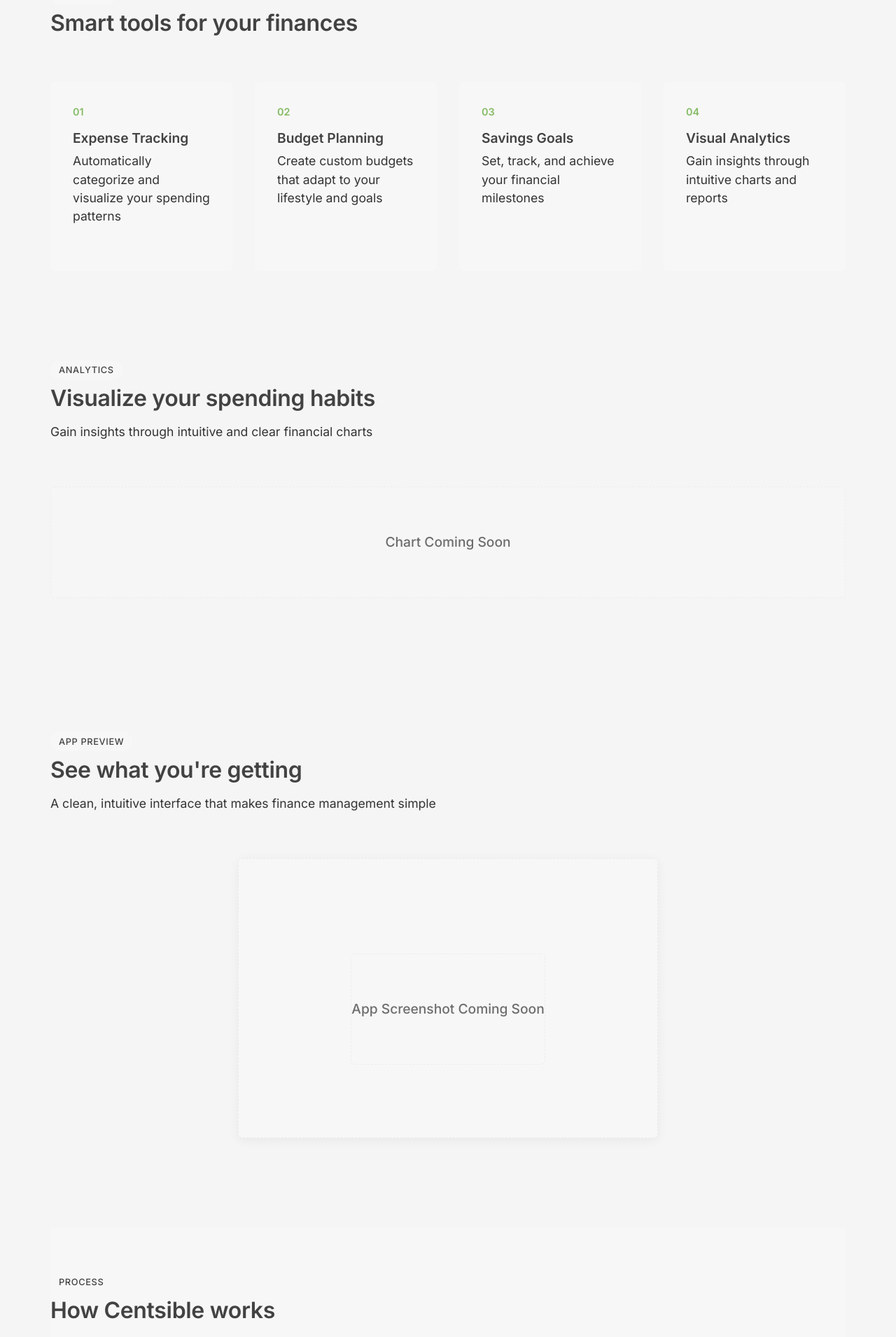
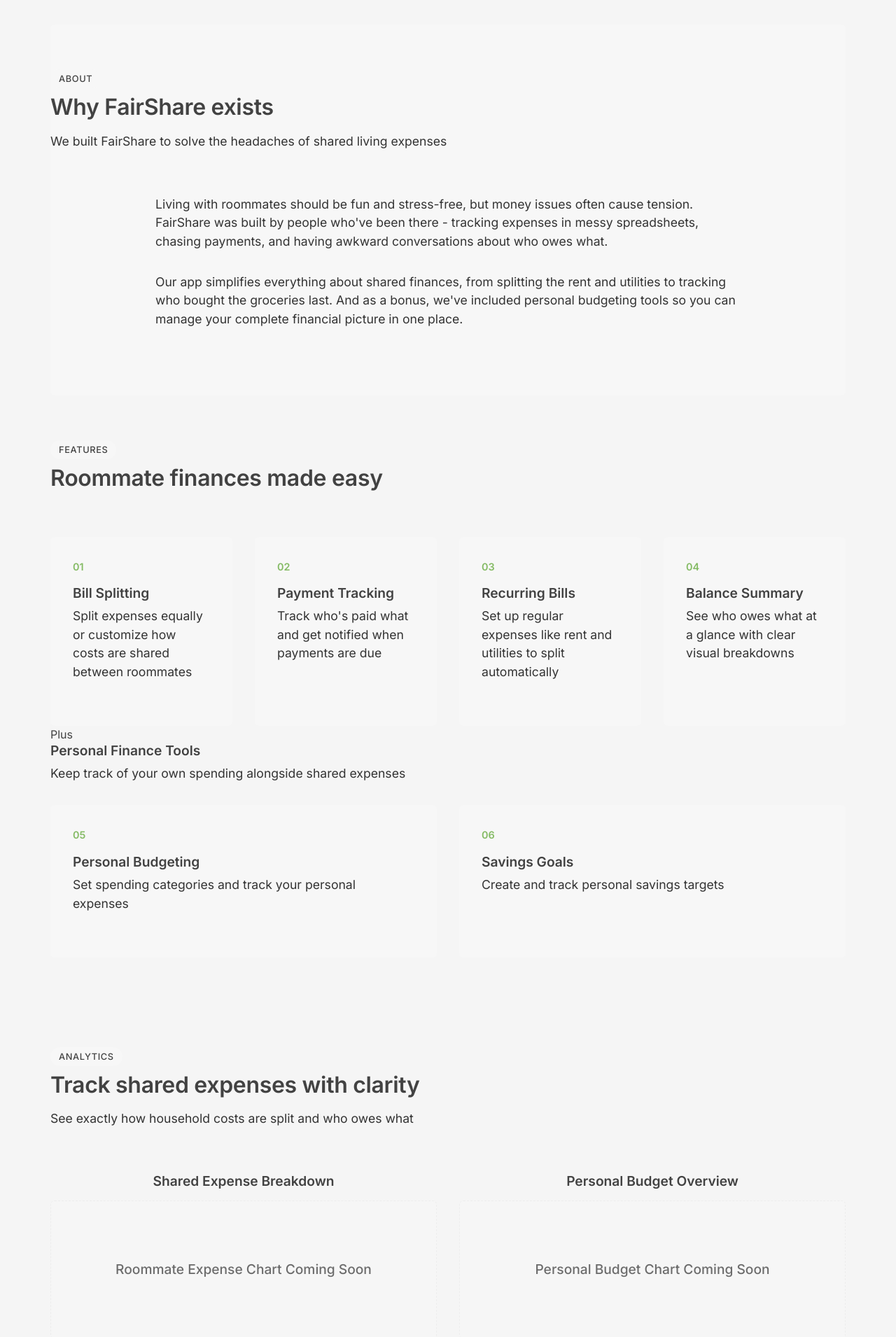
Before and after one commit to carsonful/Centsible, a React (Vite) app in the folder client/: page / in a window 1280 px wide. Shown: the part 645-2555 px from the top of the page at 70% size. Built offline with nearby package versions, Linux system fonts and the light colour scheme; no server answers.

Commit message:
update goal component of the application

```diff
--- a/client/src/pages/WelcomePage/WelcomePage.css
+++ b/client/src/pages/WelcomePage/WelcomePage.css
@@ -213,6 +213,24 @@
   transform: scale(1.02);
 }
 
+/* About Section */
+.about-section {
+  padding: var(--spacing-lg) 0;
+  background-color: var(--light-gray);
+  border-radius: var(--border-radius);
+  margin-top: var(--spacing-lg);
+  animation: fadeIn var(--fade-in-duration) ease-in-out;
+  animation-delay: 0.3s;
+  opacity: 0;
+  animation-fill-mode: forwards;
+}
+
+.about-content {
+  max-width: 900px;
+  margin: 0 auto;
+  padding: 0 var(--spacing-md);
+}
+
 /* Features Section */
 .features-section {
   padding: var(--spacing-lg) 0;
@@ -273,6 +291,21 @@
   animation-fill-mode: forwards;
 }
 
+.charts-container {
+  display: grid;
+  grid-template-columns: 1fr 1fr;
+  gap: var(--spacing-md);
+  margin-top: var(--spacing-md);
+}
+
+.chart-block {
+  text-align: center;
+}
+
+.chart-block h3 {
+  margin-bottom: var(--spacing-sm);
+}
+
 /* App Preview Section */
 .app-preview-section {
   padding: var(--spacing-lg) 0;
@@ -289,10 +322,24 @@
   margin-top: var(--spacing-md);
 }
 
+.preview-grid {
+  display: grid;
+  grid-template-columns: 1fr 1fr;
+  gap: var(--spacing-md);
+  width: 100%;
+}
+
+.preview-item {
+  text-align: center;
+}
+
+.preview-item h3 {
+  margin-bottom: var(--spacing-sm);
+}
+
 .preview-placeholder {
-  width: 80%;
-  max-width: 600px;
-  height: 400px;
+  width: 100%;
+  height: 300px;
   background-color: var(--light-gray);
   border-radius: var(--border-radius);
   display: flex;
@@ -312,11 +359,16 @@
   padding: var(--spacing-lg) 0;
   background-color: var(--light-gray);
   border-radius: var(--border-radius);
-  margin-top: var(--spacing-md);
   border: 1px dashed var(--mid-gray);
+  margin: 0;
+  width: 100%;
+  height: 100%;
+  display: flex;
+  align-items: center;
+  justify-content: center;
 }
 
-/* How It Works Section */
+/* How It Works Section with Tabs */
 .how-it-works-section {
   padding: var(--spacing-lg) 0;
   background-color: var(--light-gray);
@@ -328,11 +380,41 @@
   animation-fill-mode: forwards;
 }
 
+.tabs-container {
+  margin-top: var(--spacing-md);
+}
+
+.tabs-header {
+  display: flex;
+  justify-content: center;
+  margin-bottom: var(--spacing-md);
+}
+
+.tab {
+  padding: var(--spacing-sm) var(--spacing-md);
+  cursor: pointer;
+  border-bottom: 2px solid transparent;
+  font-weight: 500;
+  margin: 0 var(--spacing-xs);
+}
+
+.tab.active {
+  border-bottom: 2px solid var(--accent-color);
+  color: var(--accent-color);
+}
+
+.tab-content {
+  display: none;
+}
+
+.tab-content.active {
+  display: block;
+}
+
 .steps-container {
   display: flex;
   align-items: flex-start;
   justify-content: space-between;
-  margin-top: var(--spacing-lg);
   padding: 0 var(--spacing-md);
   flex-wrap: wrap;
 }
@@ -374,6 +456,39 @@
   font-size: 0.9rem;
   color: var(--dark-gray);
   margin-bottom: 0;
+}
+
+/* Testimonials Section */
+.testimonials-section {
+  padding: var(--spacing-lg) 0;
+  animation: fadeIn var(--fade-in-duration) ease-in-out;
+  animation-delay: 1.1s;
+  opacity: 0;
+  animation-fill-mode: forwards;
+}
+
+.testimonials-container {
+  display: grid;
+  grid-template-columns: repeat(auto-fit, minmax(300px, 1fr));
+  gap: var(--spacing-md);
+  margin-top: var(--spacing-md);
+}
+
+.testimonial {
+  background-color: var(--light-gray);
+  padding: var(--spacing-md);
+  border-radius: var(--border-radius);
+  position: relative;
+}
+
+.testimonial p {
+  font-style: italic;
+  margin-bottom: var(--spacing-sm);
+}
+
+.testimonial-author {
+  font-weight: 600;
+  color: var(--accent-color);
 }
 
 /* CTA Section */
@@ -448,6 +563,16 @@
     max-height: 350px;
   }
 
+  .charts-container {
+    grid-template-columns: 1fr;
+    gap: var(--spacing-lg);
+  }
+
+  .preview-grid {
+    grid-template-columns: 1fr;
+    gap: var(--spacing-lg);
+  }
+
   .steps-container {
     flex-direction: column;
     align-items: center;
@@ -463,10 +588,6 @@
     width: 2px;
     height: 30px;
     margin: 0 auto;
-  }
-
-  .preview-placeholder {
-    height: 350px;
   }
 }
 
@@ -498,8 +619,20 @@
     max-height: 250px;
   }
 
-  .preview-placeholder {
-    height: 300px;
+  .testimonials-container {
+    grid-template-columns: 1fr;
+  }
+
+  .tabs-header {
+    flex-direction: column;
+    align-items: center;
+  }
+
+  .tab {
+    width: 100%;
+    text-align: center;
+    padding: var(--spacing-sm);
+    margin-bottom: var(--spacing-xs);
   }
 }
 
@@ -516,10 +649,6 @@
     padding: var(--spacing-sm);
   }
 
-  .preview-placeholder {
-    height: 200px;
-  }
-
   .cta-button-small,
   button.cta-button-small {
     padding: 0.4rem 1rem;
--- a/client/src/pages/WelcomePage/WelcomePage.tsx
+++ b/client/src/pages/WelcomePage/WelcomePage.tsx
@@ -10,17 +10,16 @@
       <header className="header">
         <div className="logo-container">
           <div className="logo-placeholder"></div>
-          <span className="logo-text">centsible</span>
+          <span className="logo-text">FairShare</span>
         </div>
         <nav className="nav-menu">
           <ul>
             <li><a href="#about">About</a></li>
             <li><a href="#features">Features</a></li>
-            <li><a href="#use-cases">Use Cases</a></li>
+            <li><a href="#how-it-works">How It Works</a></li>
             <li><a href="#blog">Blog</a></li>
           </ul>
         </nav>
-
 
         {/* If user is signed in show this */}
         <SignedIn>
@@ -40,10 +39,10 @@
       {/* Hero Section */}
       <section className="hero-section">
         <div className="hero-content">
-          <h1>Smart finance for <span className="highlight">your future</span></h1>
+          <h1><span className="highlight">Simplify shared expenses</span> with roommates</h1>
           <p>
-            Simple tools to help you manage your money efficiently,
-            track expenses, set goals, and make smarter financial decisions.
+            FairShare makes it easy to track shared bills, split costs fairly, and keep everyone on the same page.
+            Plus, manage your personal budget all in one place.
           </p>
           <SignedOut>
             <SignUpButton mode="modal">
@@ -51,11 +50,30 @@
             </SignUpButton>
           </SignedOut>
           <SignedIn>
-            <a href="/dashboard" className="cta-button">Dashboard </a>
+            <a href="/dashboard" className="cta-button">Dashboard</a>
           </SignedIn>
         </div>
         <div className="hero-image">
-          <img src={money} alt="Hands holding cash" />
+          <img src={money} alt="Roommate expense sharing" />
+        </div>
+      </section>
+
+      {/* About Section */}
+      <section className="about-section" id="about">
+        <div className="section-title">
+          <span className="tag">About</span>
+          <h2>Why FairShare exists</h2>
+          <p>We built FairShare to solve the headaches of shared living expenses</p>
+        </div>
+
+        <div className="about-content">
+          <p>Living with roommates should be fun and stress-free, but money issues often cause tension.
+          FairShare was built by people who've been there - tracking expenses in messy spreadsheets,
+          chasing payments, and having awkward conversations about who owes what.</p>
+
+          <p>Our app simplifies everything about shared finances, from splitting the rent and utilities
+          to tracking who bought the groceries last. And as a bonus, we've included personal budgeting tools
+          so you can manage your complete financial picture in one place.</p>
         </div>
       </section>
 
@@ -63,32 +81,55 @@
       <section className="features-section" id="features">
         <div className="section-title">
           <span className="tag">Features</span>
-          <h2>Smart tools for your finances</h2>
+          <h2>Roommate finances made easy</h2>
         </div>
 
-        <div className="features-grid">
-          <div className="feature-card">
+        <div className="features-grid roommate-features">
+          <div className="feature-card primary-feature">
             <div className="feature-number">01</div>
-            <h3>Expense Tracking</h3>
-            <p>Automatically categorize and visualize your spending patterns</p>
+            <h3>Bill Splitting</h3>
+            <p>Split expenses equally or customize how costs are shared between roommates</p>
           </div>
 
-          <div className="feature-card">
+          <div className="feature-card primary-feature">
             <div className="feature-number">02</div>
-            <h3>Budget Planning</h3>
-            <p>Create custom budgets that adapt to your lifestyle and goals</p>
+            <h3>Payment Tracking</h3>
+            <p>Track who's paid what and get notified when payments are due</p>
           </div>
 
-          <div className="feature-card">
+          <div className="feature-card primary-feature">
             <div className="feature-number">03</div>
-            <h3>Savings Goals</h3>
-            <p>Set, track, and achieve your financial milestones</p>
+            <h3>Recurring Bills</h3>
+            <p>Set up regular expenses like rent and utilities to split automatically</p>
           </div>
 
-          <div className="feature-card">
+          <div className="feature-card primary-feature">
             <div className="feature-number">04</div>
-            <h3>Visual Analytics</h3>
-            <p>Gain insights through intuitive charts and reports</p>
+            <h3>Balance Summary</h3>
+            <p>See who owes what at a glance with clear visual breakdowns</p>
+          </div>
+        </div>
+
+        <div className="section-divider">
+          <span>Plus</span>
+        </div>
+
+        <div className="section-subtitle">
+          <h3>Personal Finance Tools</h3>
+          <p>Keep track of your own spending alongside shared expenses</p>
+        </div>
+
+        <div className="features-grid secondary-features">
+          <div className="feature-card secondary-feature">
+            <div className="feature-number">05</div>
+            <h3>Personal Budgeting</h3>
+            <p>Set spending categories and track your personal expenses</p>
+          </div>
+
+          <div className="feature-card secondary-feature">
+            <div className="feature-number">06</div>
+            <h3>Savings Goals</h3>
+            <p>Create and track personal savings targets</p>
           </div>
         </div>
       </section>
@@ -97,25 +138,46 @@
       <section className="chart-section">
         <div className="section-title">
           <span className="tag">Analytics</span>
-          <h2>Visualize your spending habits</h2>
-          <p>Gain insights through intuitive and clear financial charts</p>
+          <h2>Track shared expenses with clarity</h2>
+          <p>See exactly how household costs are split and who owes what</p>
         </div>
 
+        <div className="charts-container">
+          <div className="chart-block primary-chart">
+            <h3>Shared Expense Breakdown</h3>
+            <div className='placeholder-text'>Roommate Expense Chart Coming Soon</div>
+          </div>
 
-        <div className='placeholder-text'>Chart Coming Soon</div>
+          <div className="chart-block secondary-chart">
+            <h3>Personal Budget Overview</h3>
+            <div className='placeholder-text'>Personal Budget Chart Coming Soon</div>
+          </div>
+        </div>
       </section>
 
       {/* App Preview Section */}
       <section className="app-preview-section">
         <div className="section-title">
           <span className="tag">App Preview</span>
-          <h2>See what you're getting</h2>
-          <p>A clean, intuitive interface that makes finance management simple</p>
+          <h2>Designed for roommate harmony</h2>
+          <p>An intuitive interface that makes expense sharing straightforward for everyone</p>
         </div>
 
         <div className="preview-container">
-          <div className="preview-placeholder">
-            <div className="placeholder-text">App Screenshot Coming Soon</div>
+          <div className="preview-grid">
+            <div className="preview-item main-preview">
+              <h3>Roommate Expense Dashboard</h3>
+              <div className="preview-placeholder">
+                <div className="placeholder-text">Shared Expense View</div>
+              </div>
+            </div>
+
+            <div className="preview-item secondary-preview">
+              <h3>Personal Finance Tools</h3>
+              <div className="preview-placeholder">
+                <div className="placeholder-text">Personal Budget View</div>
+              </div>
+            </div>
           </div>
         </div>
       </section>
@@ -124,33 +186,63 @@
       <section className="how-it-works-section" id="how-it-works">
         <div className="section-title">
           <span className="tag">Process</span>
-          <h2>How Centsible works</h2>
-          <p>Getting started is easy and only takes a few minutes</p>
+          <h2>How FairShare works</h2>
+          <p>Getting your household set up takes just minutes</p>
         </div>
 
         <div className="steps-container">
           <div className="step">
             <div className="step-number">1</div>
-            <h3>Connect your accounts</h3>
-            <p>Securely link your bank accounts to automatically import your financial data</p>
+            <h3>Create your household</h3>
+            <p>Set up your shared space and invite all your roommates to join</p>
           </div>
           <div className="step-connector"></div>
           <div className="step">
             <div className="step-number">2</div>
-            <h3>Categorize expenses</h3>
-            <p>We'll automatically sort your transactions into categories you can customize</p>
+            <h3>Add expenses as they happen</h3>
+            <p>Quickly log bills and purchases - from rent to the pizza you ordered last night</p>
           </div>
           <div className="step-connector"></div>
           <div className="step">
             <div className="step-number">3</div>
-            <h3>Set your budget</h3>
-            <p>Create budget goals based on your spending history and financial objectives</p>
+            <h3>Choose how to split costs</h3>
+            <p>Equal splits, percentage-based, or custom amounts for each person</p>
           </div>
           <div className="step-connector"></div>
           <div className="step">
             <div className="step-number">4</div>
-            <h3>Track and optimize</h3>
-            <p>Get insights and recommendations to improve your financial habits</p>
+            <h3>Settle up when ready</h3>
+            <p>Get notified of balances and mark payments as complete when settled</p>
+          </div>
+        </div>
+
+        <div className="secondary-features-note">
+          <h3>Personal Budgeting</h3>
+          <p>In addition to shared expenses, you can also set up personal budget categories and savings goals in your private dashboard.</p>
+        </div>
+      </section>
+
+      {/* Testimonials Section */}
+      <section className="testimonials-section">
+        <div className="section-title">
+          <span className="tag">Testimonials</span>
+          <h2>From chaotic to clear</h2>
+        </div>
+
+        <div className="testimonials-container">
+          <div className="testimonial">
+            <p>"Before FairShare, we had so many arguments about bills. Now everything's transparent and we haven't had a single money disagreement in months."</p>
+            <div className="testimonial-author">— Jamie, Graduate Student</div>
+          </div>
+
+          <div className="testimonial">
+            <p>"I love that I can see exactly what I owe at any time. The notification reminders are perfect for our busy household of four professionals."</p>
+            <div className="testimonial-author">— Alex, Working Professional</div>
+          </div>
+
+          <div className="testimonial">
+            <p>"The personal budgeting feature is a nice bonus. I can keep track of all my finances in one app instead of jumping between multiple tools."</p>
+            <div className="testimonial-author">— Taylor, Young Professional</div>
           </div>
         </div>
       </section>
@@ -158,12 +250,14 @@
       {/* CTA Section */}
       <section className="cta-section">
         <div className="cta-content">
-          <h2>Ready to optimize your finances?</h2>
+          <h2>Ready for stress-free roommate finances?</h2>
           <p>
-            Start your journey to financial freedom today.
+            Join thousands of households already saving time and avoiding conflicts with FairShare.
           </p>
           <SignedOut>
-            <a href="#proposal" className="cta-button">Get started</a>
+            <SignUpButton mode="modal">
+              <button className="cta-button">Start your household</button>
+            </SignUpButton>
           </SignedOut>
           <SignedIn>
             <a href="/dashboard" className="cta-button">Dashboard</a>
```
